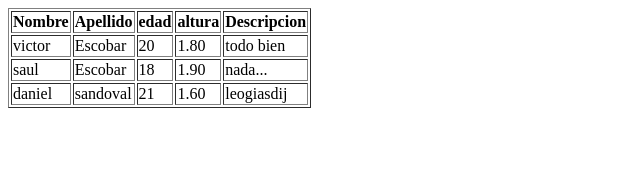
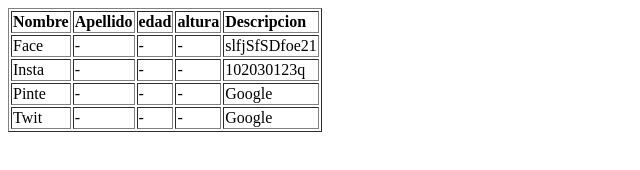
Before and after one commit to victoremanueleh/Nueva_pagina_prueba, a plain HTML site: page tabla.html in a window 1280 px wide. Shown: the whole page, without its empty margins (0-640 px from the left). Drawn offline with Linux system fonts and the light colour scheme.

Commit message:
Update tabla.html

```diff
--- a/tabla.html
+++ b/tabla.html
@@ -15,25 +15,32 @@
 			<td><b>Descripcion</b></td>
 		</tr>
 		<tr>
-			<td>victor</td>
-			<td>Escobar</td>
-			<td>20</td>
-			<td>1.80</td>
-			<td>todo bien</td>
+			<td>Face</td>
+			<td> - </td>
+			<td> - </td>
+			<td> - </td>
+			<td> slfjSfSDfoe21 </td>
 		</tr>
 		<tr>
-			<td>saul</td>
-			<td>Escobar</td>
-			<td>18</td>
-			<td>1.90</td>
-			<td>nada...</td>
+			<td>Insta </td>
+			<td> - </td>
+			<td> - </td>
+			<td> - </td>
+			<td>102030123q </td>
 		</tr>
 		<tr>
-			<td>daniel</td>
-			<td>sandoval</td>
-			<td>21</td>
-			<td>1.60</td>
-			<td>leogiasdij</td>
+			<td>Pinte </td>
+			<td> - </td>
+			<td> - </td>
+			<td> - </td>
+			<td> Google </td>
+		</tr>
+		<tr>
+			<td>Twit </td>
+			<td> - </td>
+			<td> - </td>
+			<td> - </td>
+			<td> Google </td>
 		</tr>
 	</table>
 </body>
```
